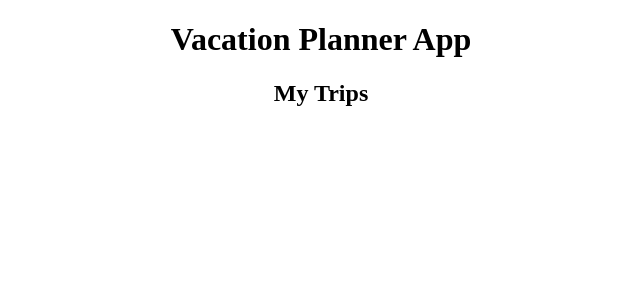
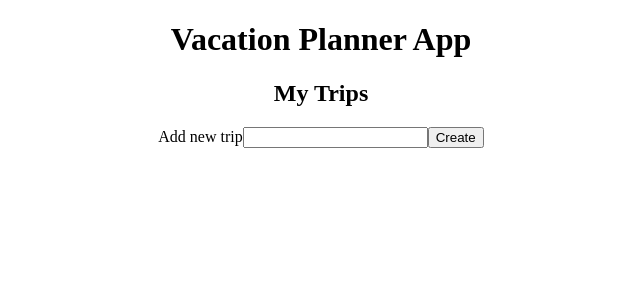
Before and after one commit to BuildWeekVacationPlanner/FRONTEND-UNIT3, a React (Create React App) app in the folder vacation-planner/: page /vacation in a window 1280 px wide. Shown: the top 300 px of the page, without its empty margins (319-959 px from the left). Built offline with nearby package versions, Linux system fonts and the light colour scheme.

Commit message:
vacations page

```diff
--- a/vacation-planner/src/components/Vacations.js
+++ b/vacation-planner/src/components/Vacations.js
@@ -1,9 +1,31 @@
-import React from "react";
+import React, { useState } from "react";
 
 const Vacations = () => {
+
+    const [newTrip, setNewTrip] = useState({trip: ""})
+
+    const handleChange = e => {
+        setNewTrip({trip: e.target.value})
+    }
+
+    const handleSubmit = e => {
+        e.preventDefault();
+        console.log(newTrip);
+
+    }
+
     return (
         <div>
             <h2>My Trips</h2>
+            <div>
+                <form onSubmit={e => handleSubmit(e)}>
+                    <label>
+                        Add new trip
+                        <input name="trip" value={newTrip.trip} onChange={e => handleChange(e)}/>
+                    </label>
+                    <button>Create</button>
+                </form>
+            </div>
         </div>
     );
 }
```
